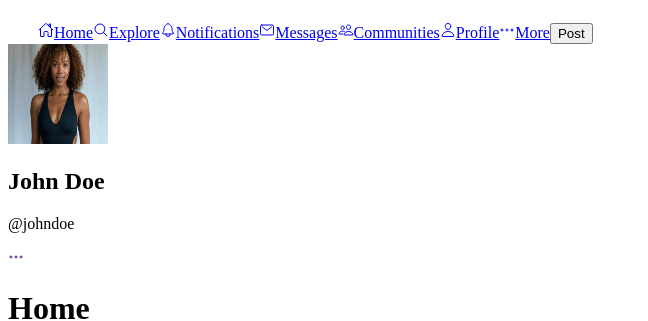
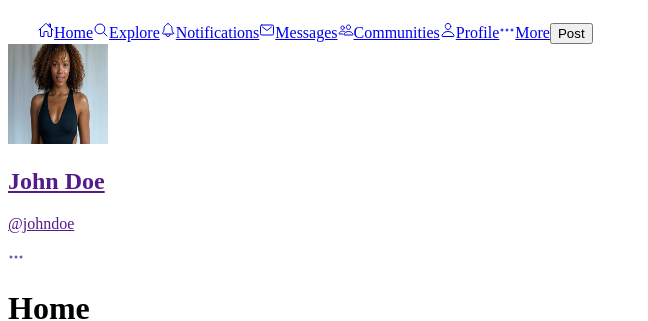
Before and after one commit to Euv29/agrinet, a Next.js app: page / in a window 1280 px wide. Shown: the top 321 px of the page, without its empty margins (0-648 px from the left). Built offline with nearby package versions, Linux system fonts and the light colour scheme.

Commit message:
Style: Ajustes

```diff
--- a/src/app/globals.css
+++ b/src/app/globals.css
@@ -105,7 +105,7 @@ body {
 }
 
 .menu-option:hover {
-  @apply bg-neutral-800;
+  @apply bg-neutral-900;
   transition: all 0.5s;
 }
 
--- a/src/app/page.tsx
+++ b/src/app/page.tsx
@@ -38,7 +38,7 @@ export default function Home() {
             <MenuOption href="#" icon={IoEllipsisHorizontalOutline} label="More" />
             <Button className="px-24 py-4 w-full font-bold btn-neutral" type="button">Post</Button>
           </section>
-          <section className="flex justify-between items-center w-full menu-option profile-info user-option">
+          <a href=""  className="flex justify-between items-center w-full menu-option profile-info user-option">
             <section className="flex items-center gap-2">
               <section className="bg-neutral-800 rounded-full w-[50px] h-[50px] user-img">
                 <Image src="/image.jpg" alt="user" width={100} height={100} />
@@ -48,10 +48,8 @@ export default function Home() {
                 <p className="text-neutral-600 text-xs">@johndoe</p>
               </section>
             </section>
-            <a href="">
               <IoEllipsisHorizontalOutline className="icon menu-icon" />
-            </a>
-          </section>
+          </a>
         </nav>
       </header>
       <main className="border-neutral-800 border-r-2 border-l-2 w-full min-h-screen">
```
